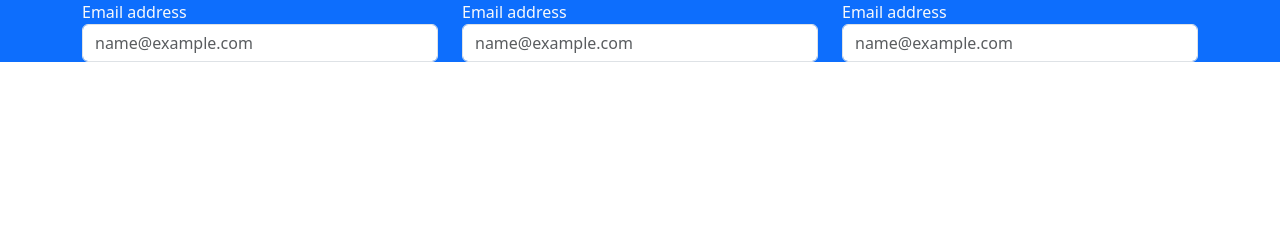
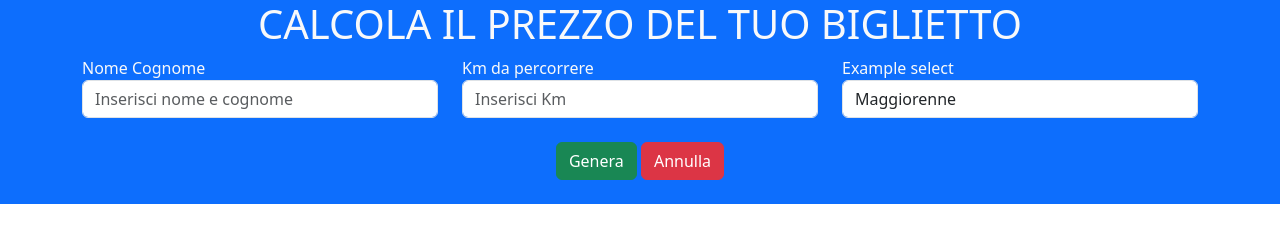
Before and after one commit to gabriele-chiocca/js-biglietto-treno-form, a plain HTML site: page index.html in a window 1280 px wide. Drawn offline with nearby package versions, Linux system fonts and the light colour scheme.

Commit message:
base box input

```diff
--- a/index.html
+++ b/index.html
@@ -22,35 +22,42 @@
   </head>
   <body>
     <div class="bg-primary">
+      <h1 class="text-center text-light">
+        CALCOLA IL PREZZO DEL TUO BIGLIETTO
+      </h1>
       <form>
         <div class="container">
           <div class="row">
             <div class="form-group col-4 text-light">
-              <label for="exampleFormControlInput1">Email address</label>
+              <label for="exampleFormControlInput1">Nome Cognome</label>
               <input
-                type="email"
+                type="text"
                 class="form-control"
-                id="exampleFormControlInput1"
-                placeholder="name@example.com"
+                id="nomecognome"
+                placeholder="Inserisci nome e cognome"
               />
             </div>
             <div class="form-group col-4 text-light">
-              <label for="exampleFormControlInput1">Email address</label>
+              <label for="exampleFormControlInput1">Km da percorrere</label>
               <input
-                type="email"
+                type="text"
                 class="form-control"
                 id="exampleFormControlInput1"
-                placeholder="name@example.com"
+                placeholder="Inserisci Km"
               />
             </div>
             <div class="form-group col-4 text-light">
-              <label for="exampleFormControlInput1">Email address</label>
-              <input
-                type="email"
-                class="form-control"
-                id="exampleFormControlInput1"
-                placeholder="name@example.com"
-              />
+              <label for="exampleFormControlSelect1">Example select</label>
+              <select class="form-control" id="exampleFormControlSelect1">
+                <option>Maggiorenne</option>
+                <option>Minorenne</option>
+              </select>
+            </div>
+
+            <div class="col-12 text-center gy-4">
+              <button type="button" class="btn btn-success">Genera</button>
+              <button type="button" class="btn btn-danger">Annulla</button>
+              <div class="mb-4"></div>
             </div>
           </div>
         </div>
--- a/js/script.js
+++ b/js/script.js
@@ -0,0 +1 @@
+const nameAndSurname = document.getElementById('nomecognome');
```
